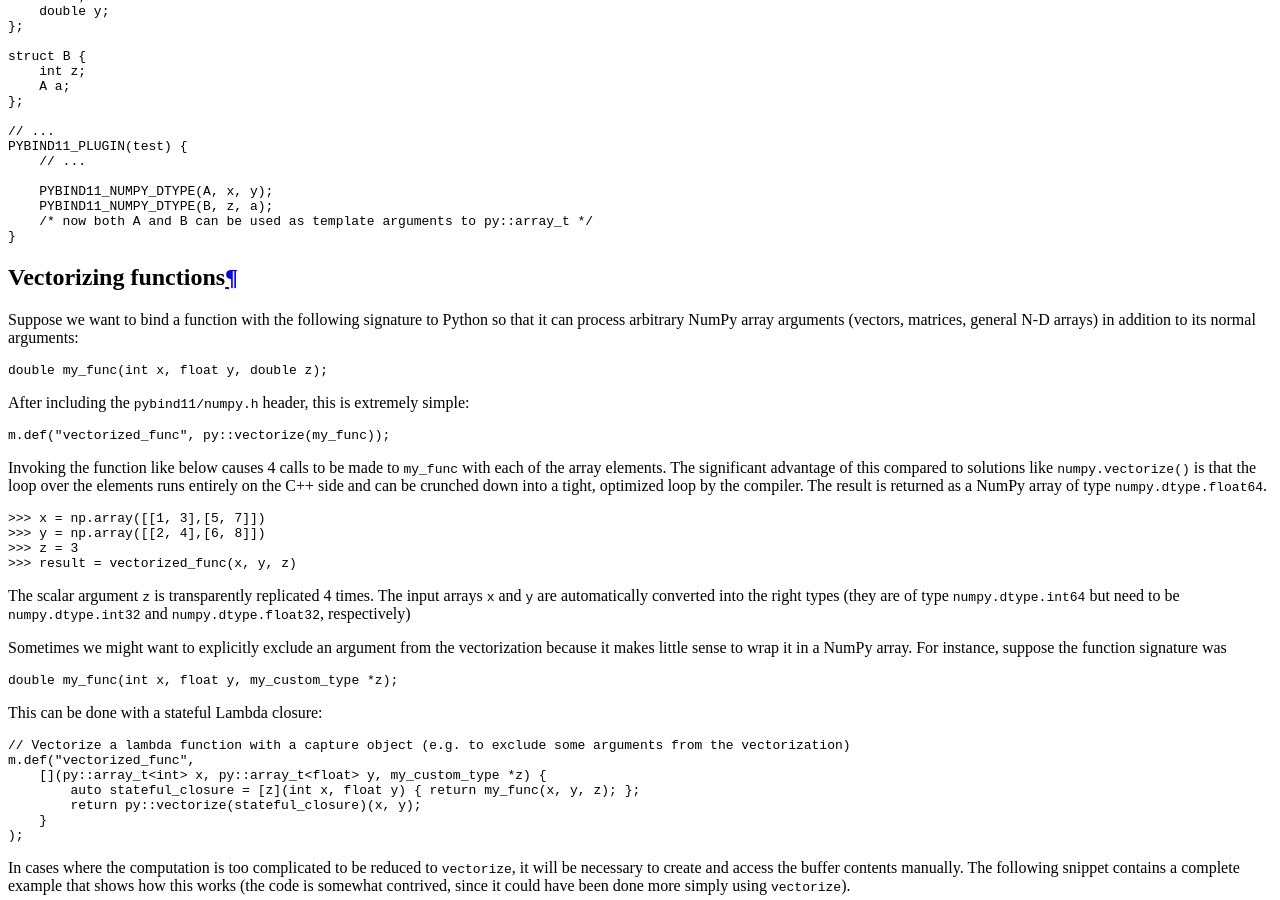
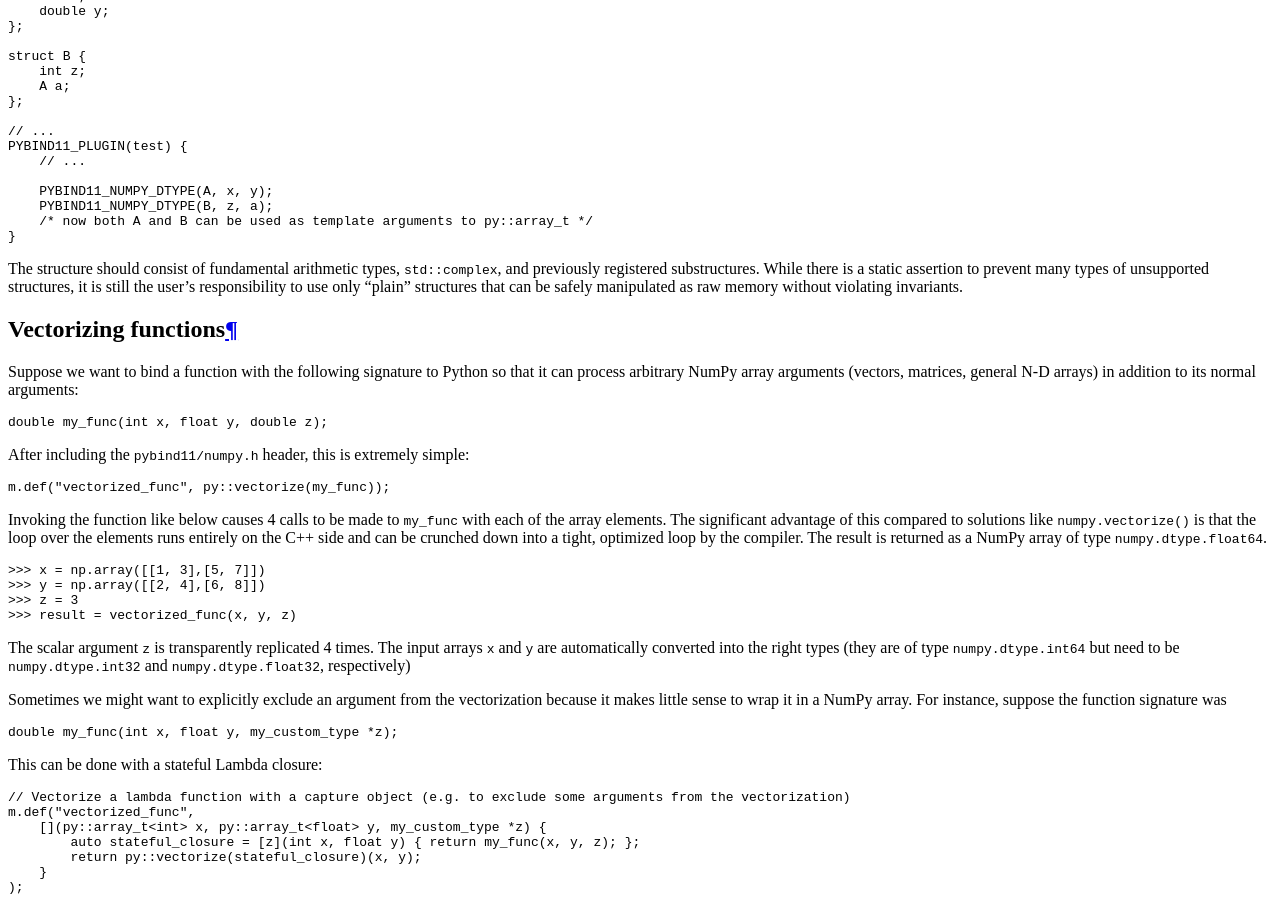
Before and after one commit to pybind/pybind11, a Sphinx documentation site: the page built from docs/advanced/pycpp/numpy.rst, in a window 1280 px wide and 900 px high, scrolled down 2981 px. Built offline with Sphinx 7.4.7 and the Read the Docs theme 2.0.0, drawn with Linux system fonts in a browser that asks for light colours; pages that are not in the unit, such as notebooks, are missing from menus.

Commit message:
Add documentation about what structured types are acceptable
This is to go with the weakened is_pod_struct static_assert.

```diff
--- a/docs/advanced/pycpp/numpy.rst
+++ b/docs/advanced/pycpp/numpy.rst
@@ -198,6 +198,12 @@ expects the type followed by field names:
         /* now both A and B can be used as template arguments to py::array_t */
     }
 
+The structure should consist of fundamental arithmetic types, ``std::complex``,
+and previously registered substructures. While there is a static assertion to
+prevent many types of unsupported structures, it is still the user's
+responsibility to use only "plain" structures that can be safely manipulated as
+raw memory without violating invariants.
+
 Vectorizing functions
 =====================
 
```
